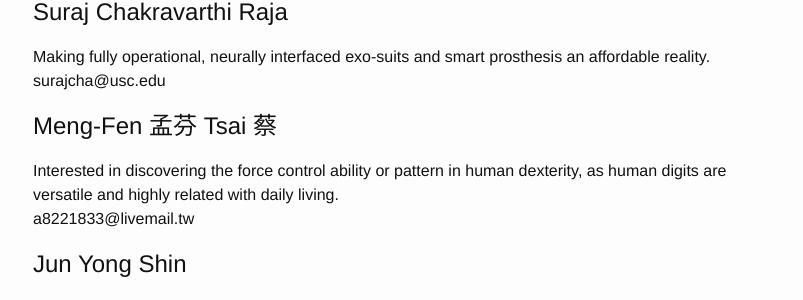
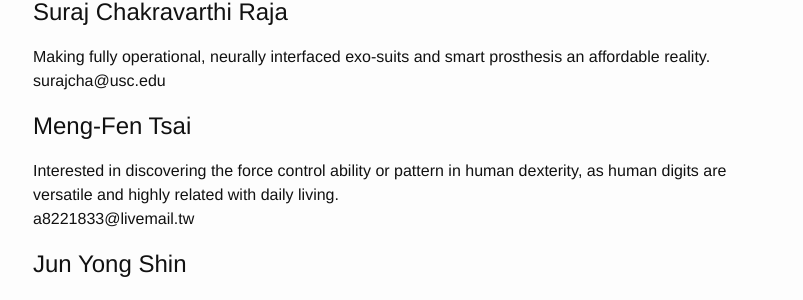
Before and after one commit to usc-bbdl/usc-bbdl.github.io, a Jekyll site: the page built from about.md, in a window 1280 px wide and 900 px high, scrolled down 1715 px. Shown: the part 148-448 px from the top of the window, without its empty margins (237-1040 px from the left). Built offline with Jekyll 4.4.1, drawn with Linux system fonts in a browser that asks for light colours.

Commit message:
Update about.md

```diff
--- a/about.md
+++ b/about.md
@@ -68,7 +68,7 @@ jalaledd@usc.edu
 Making fully operational, neurally interfaced exo-suits and smart prosthesis an affordable reality.
 surajcha@usc.edu
 
-# Meng-Fen 孟芬 Tsai 蔡
+# Meng-Fen Tsai
 Interested in discovering the force control ability or pattern in human dexterity, as human digits are versatile and highly related with daily living.
 a8221833@livemail.tw
 
```
